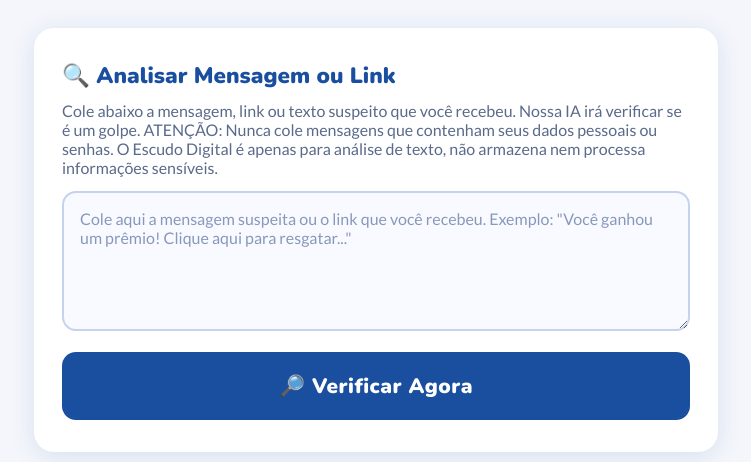
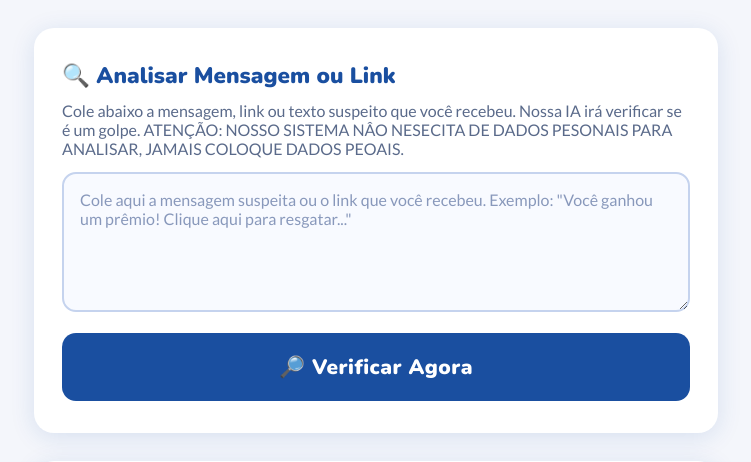
Before and after one commit to falcaozitos3-rgb/Escudo_Digital, a Flask app: page / in a window 1280 px wide. Shown: the part 168-630 px from the top of the page, without its empty margins (264-1015 px from the left). Run offline with Flask 3, Linux system fonts and the light colour scheme; data that the repository does not hold is empty.

Commit message:
sistema melhorado, apenas algumas coisas inesepitiveis

```diff
--- a/templates/index.html
+++ b/templates/index.html
@@ -27,8 +27,7 @@
             <h2>🔍 Analisar Mensagem ou Link</h2>
             <p style="color:#5a6a8a; margin-bottom:14px; font-size:1rem;">
                 Cole abaixo a mensagem, link ou texto suspeito que você recebeu. Nossa IA irá verificar se é um golpe.
-                ATENÇÃO: Nunca cole mensagens que contenham seus dados pessoais ou senhas. O Escudo Digital é apenas para análise de texto, não armazena nem processa informações sensíveis.
-            </p>
+                ATENÇÃO: NOSSO SISTEMA NÂO NESECITA DE DADOS PESONAIS PARA ANALISAR, JAMAIS COLOQUE DADOS PEOAIS.       </p>
             <textarea
                 name="mensagem"
                 id="mensagem-input"
```
